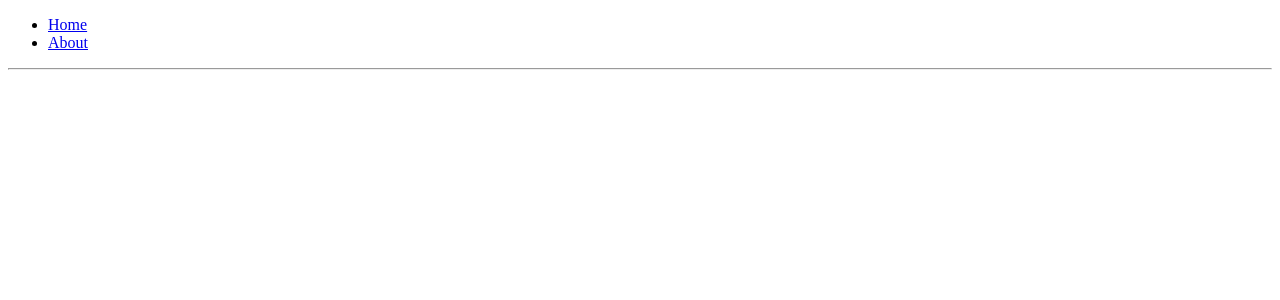
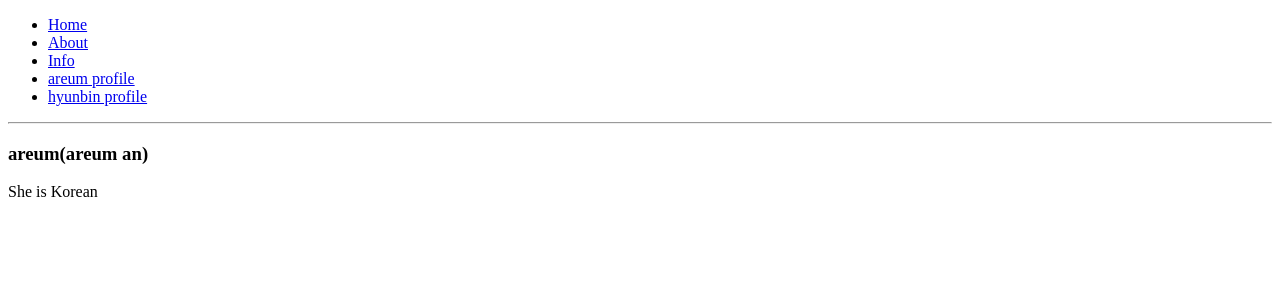
Before and after one commit to AreumAn/master-react, a React (Create React App) app in the folder router-demo/: page /profile/areum in a window 1280 px wide. Shown: the top 300 px of the page. Built offline with nearby package versions, Linux system fonts and the light colour scheme.

Commit message:
Add url params

```diff
--- a/router-demo/src/App.js
+++ b/router-demo/src/App.js
@@ -2,6 +2,7 @@ import React from 'react';
 import { Route, Link } from 'react-router-dom';
 import About from 'About';
 import Home from 'Home';
+import Profile from './Profile';
 
 const App = () => {
     return (
@@ -13,10 +14,20 @@ const App = () => {
                 <li>
                     <Link to="/about">About</Link>
                 </li>
+                <li>
+                    <Link to="/info">Info</Link>
+                </li>
+                <li>
+                    <Link to="/profile/areum">areum profile</Link>
+                </li>
+                <li>
+                    <Link to="/profile/hyunbin">hyunbin profile</Link>
+                </li>
             </ul>
             <hr/>
-            <Route path="/" component={Home} exact={true}/>
-            <Route path="/about" component={About}/>
+            <Route path="/" component={Home} exact={true} />
+            <Route path={['/about', '/info']} component={About} />
+            <Route path="/profile/:username" component={Profile} />
         </div>
     );
 };
--- /dev/null
+++ b/router-demo/src/Profile.js
@@ -0,0 +1,30 @@
+import React from 'react';
+
+const data = {
+    areum: {
+        name: 'areum an',
+        description: 'She is Korean'
+    },
+    hyunbin: {
+        name: 'Lee',
+        description: 'actor'
+    }
+};
+
+const Profile = ({ match }) => {
+    const { username } = match.params;
+    const profile = data[username];
+
+    if(!profile) {
+        return <div>No user</div>;
+    }
+
+    return (
+        <div>
+            <h3>{username}({profile.name})</h3>
+            <p>{profile.description}</p>
+        </div>
+    );
+}
+
+export default Profile;
```
